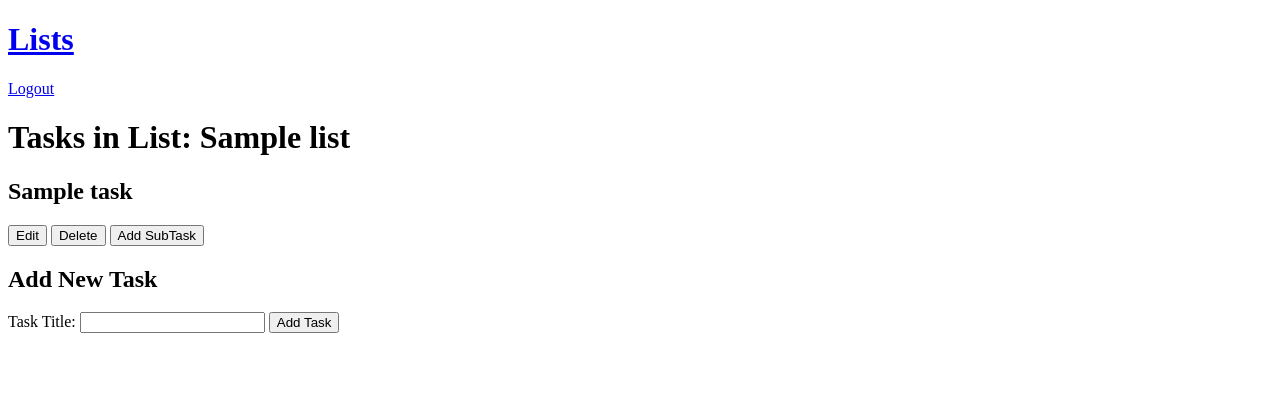
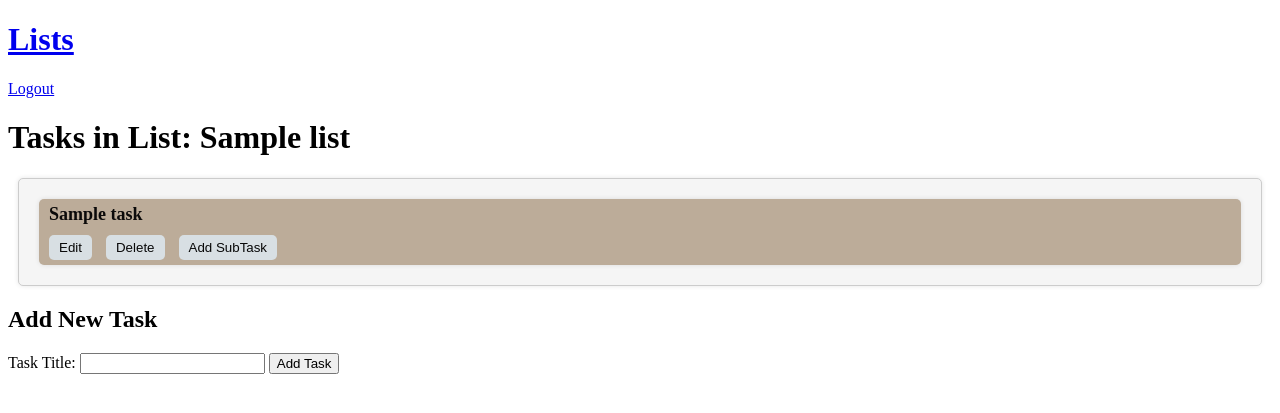
Before and after one commit to Tawongaishe/My_To_Do_App, a Flask app: page /list/1 in a window 1280 px wide. Shown: the top 413 px of the page. Run offline with Flask 3, Linux system fonts and the light colour scheme; the first user in the database is signed in; tables that the repository leaves empty hold one stand-in row (Sample ...).

Commit message:
styles edited and collaps functionality for tasks

```diff
--- a/backend/static/css/styles.css
+++ b/backend/static/css/styles.css
@@ -14,3 +14,84 @@
 .hidden {
     display: none;
 }
+
+/* Task card container */
+.task-card, .task-card-root, .task-card-subtask, .task-card-subsubtask{
+    background-color: #f5f5f5; /* Light gray background */
+    border: 1px solid #ccc; /* Gray border */
+    border-radius: 5px; /* Rounded corners */
+    padding: 10px; /* Add some padding inside the card */
+    margin: 10px; /* Add margin between cards */
+    box-shadow: 0 0 5px rgba(0, 0, 0, 0.1); /* Add a subtle box shadow */
+}
+
+/* Task title */
+.task h2, .subtask h3, .subsubtask h4 {
+    margin: 0; /* Remove default margin for headings */
+    font-size: 18px; /* Adjust the font size to your preference */
+}
+
+/* Task actions (buttons, forms, etc.) */
+.task-actions, .subtask-actions, .subsubtask-actions {
+    margin-top: 10px; /* Add space between the task title and actions */
+}
+
+/* Edit and delete buttons */
+.edit-task, .delete-task {
+    margin-right: 10px; /* Add space between the buttons */
+    background-color: #d8dfe3; /* Blue background color */
+    color: #080808; /* White text color */
+    border: none; /* Remove button border */
+    border-radius: 5px; /* Rounded corners */
+    padding: 5px 10px; /* Add padding to the buttons */
+    cursor: pointer; /* Show pointer cursor on hover */
+}
+
+/* Add SubTask button */
+.toggle-subtask-form {
+    background-color: #d8dfe3; /* Green background color */
+    color: #080808; /* White text color */
+    border: none; /* Remove button border */
+    border-radius: 5px; /* Rounded corners */
+    padding: 5px 10px; /* Add padding to the button */
+    cursor: pointer; /* Show pointer cursor on hover */
+}
+
+/* Subtask form (hidden by default) */
+.subtask-form {
+    margin-top: 10px; /* Add space below the Add SubTask button */
+}
+
+/* Subtasks and Subsubtasks lists */
+.subtasks, .subsubtasks {
+    list-style-type: none; /* Remove bullet points */
+    padding-left: 20px; /* Add some indentation to subtasks and subsubtasks */
+}
+
+/* Clickable container for task card */
+.task-card {
+    cursor: pointer; /* Show pointer cursor to indicate clickability */
+}
+
+/* Collapsed state for subtasks and subsubtasks */
+.collapsed .subtasks, .collapsed .subsubtasks {
+    display: none;
+}
+
+/* Style for root tasks */
+.task-card-root {
+    background-color: #bcac99; /* Blue background for root tasks */
+    color: #0b0a0a; /* White text for root tasks */
+}
+
+/* Style for subtasks */
+.task-card-subtask {
+    background-color: #9a948e; /* Green background for subtasks */
+    color: #0b0a0a; /* White text for subtasks */
+}
+
+/* Style for subsubtasks */
+.task-card-subsubtask {
+    background-color: #ab7c4e; /* Red background for subsubtasks */
+    color: #fff; /* White text for subsubtasks */
+}
--- a/backend/templates/list_tasks.html
+++ b/backend/templates/list_tasks.html
@@ -11,13 +11,11 @@
         {% endif %}
     {% endwith %}
     </div>
-
-    <div id="tasks-container">
         {% for root_task_dict in task_list %}
             <div class="task-card">
                 <!-- Root task content -->
-                <div class="task">
-                    <h2>{{ root_task_dict['task'].title }}</h2>
+                <div class="task task-card-root toggle-subtask-form">
+                    <h2 class = 'task_title'>{{ root_task_dict['task'].title }}</h2>
                     <!-- Task title and actions -->
                     <div class="task-actions">
                         <!-- Edit and delete buttons for root task -->
@@ -26,17 +24,17 @@
                         <!-- Add SubTask form for root task -->
                         <button class="toggle-subtask-form" data-parent-task-id="{{ root_task_dict['task'].id }}">Add SubTask</button>
                         <form class="subtask-form hidden" action="{{ url_for('web.create_subtask', list_id=list.id, task_id=root_task_dict['task'].id) }}" method="post">
-                            <label for="task_title">SubTask Title:</label>
+                            <label class="task_title">SubTask Title:</label>
                             <input type="text" id="task_title" name="title" required>
                             <button type="submit">Save</button>
                         </form>
                     </div>
                 </div>
-                <ul class="subtasks">
+                <div class="subtasks hidden">
                     {% for subtask in root_task_dict['subtasks'] %}
-                        <li class="subtask">
+                        <div class="subtask task-card-subtask toggle-subtask-form">
                             <!-- Subtask content -->
-                            <h3>{{ subtask.title }}</h3>
+                            <h3 class = 'task_title'>{{ subtask.title }}</h3>
                             <!-- Subtask title and actions -->
                             <div class="subtask-actions">
                                 <!-- Edit and delete buttons for subtask -->
```
Also changed, not shown: other parts of backend/templates/list_tasks.html (+7 -12 lines), backend/static/js/task-handler.js (+27 -15 lines).
